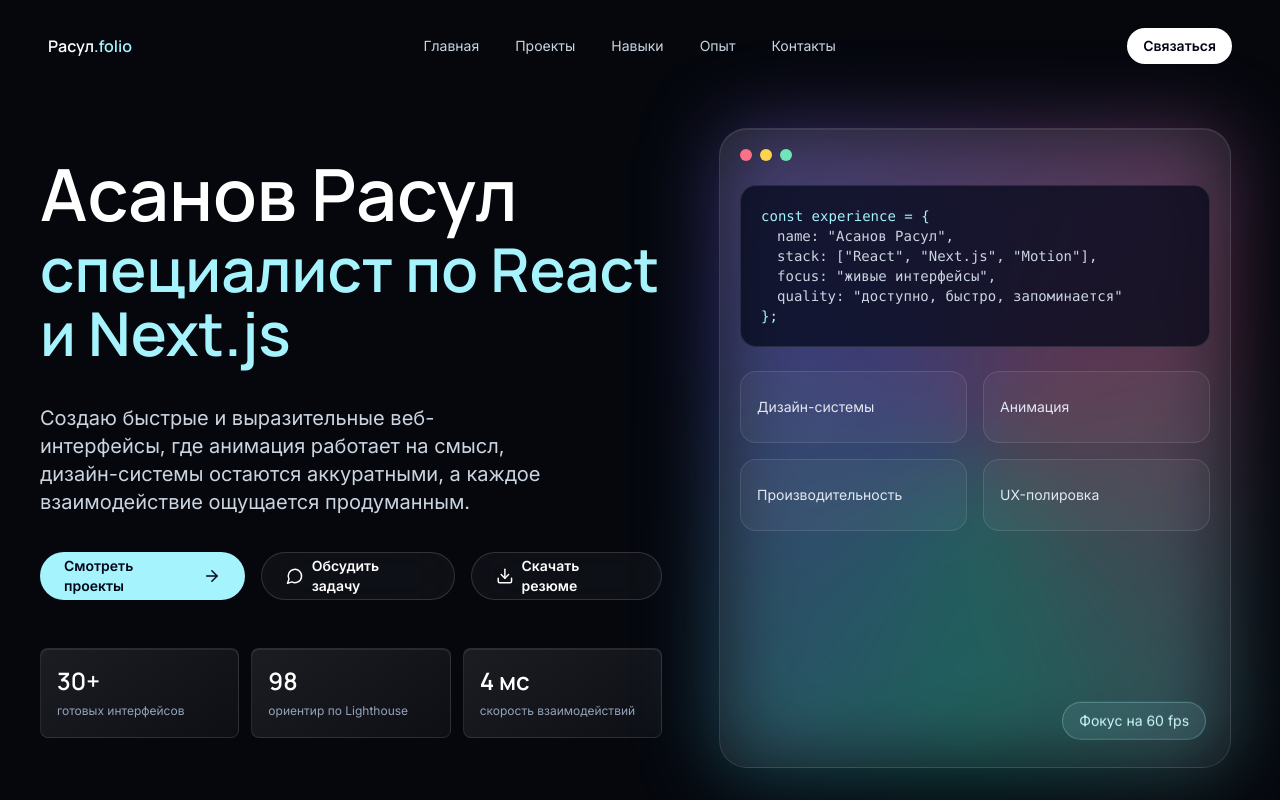
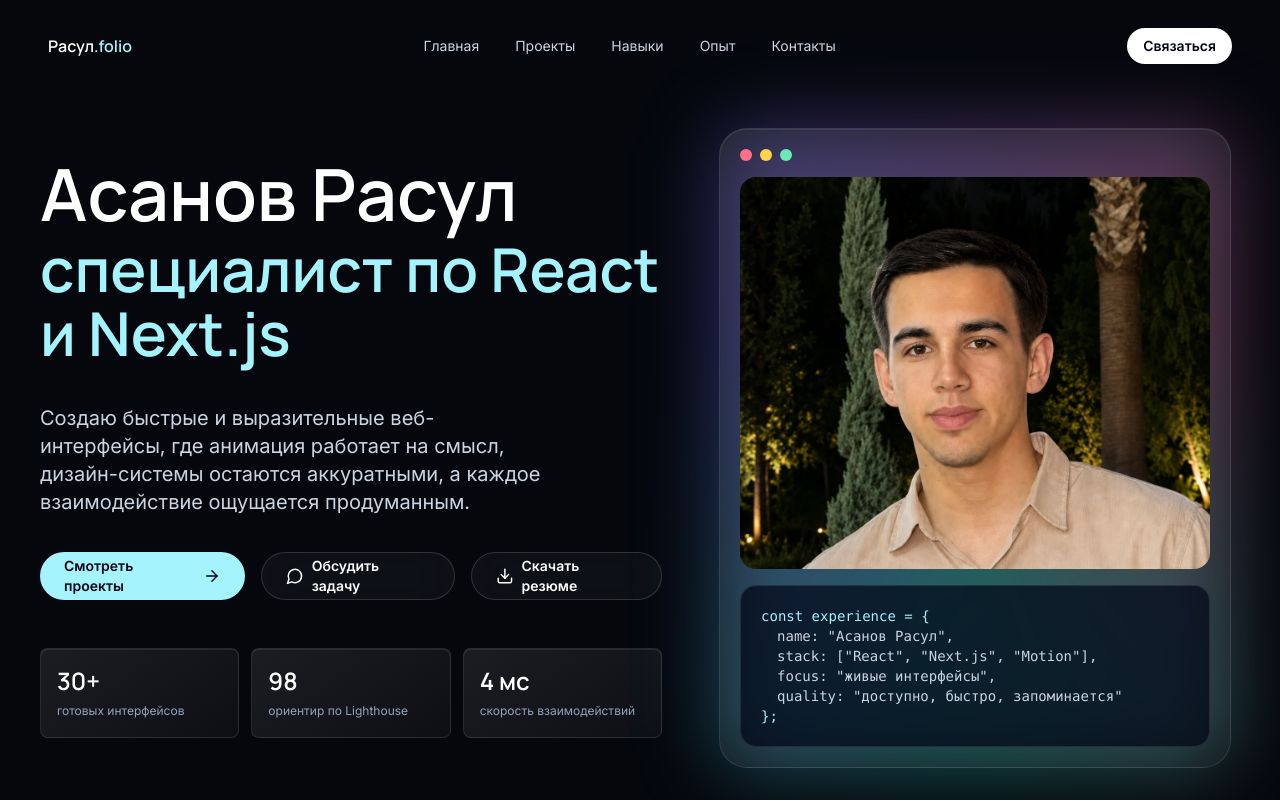
Before and after one commit to asanov-rasul/rasul.folio, a Next.js app: page / in a window 1280 px wide. Shown: the top 800 px of the page. Built offline with nearby package versions, Linux system fonts and the light colour scheme.

Commit message:
Add files via upload

```diff
--- a/components/Hero.jsx
+++ b/components/Hero.jsx
@@ -78,14 +78,23 @@
           className="relative mx-auto w-full max-w-md sm:aspect-[4/5] lg:max-w-lg"
         >
           <div className="absolute inset-0 rounded-[2rem] bg-[conic-gradient(from_180deg_at_50%_50%,rgba(45,212,191,0.4),rgba(99,102,241,0.42),rgba(244,114,182,0.32),rgba(45,212,191,0.4))] blur-2xl" />
-          <div className="glass-border relative overflow-hidden rounded-[1.75rem] p-5 shadow-card sm:h-full">
+          <div className="glass-border relative flex flex-col overflow-hidden rounded-[1.75rem] p-5 shadow-card sm:h-full">
             <div className="flex items-center gap-2">
               <span className="h-3 w-3 rounded-full bg-rose-400" />
               <span className="h-3 w-3 rounded-full bg-amber-300" />
               <span className="h-3 w-3 rounded-full bg-emerald-300" />
             </div>
 
-            <div className="mt-6 rounded-2xl border border-white/10 bg-slate-950/70 p-5 font-mono text-sm text-slate-300">
+            {/* Photo placeholder */}
+            <div className="mt-4 flex-1 overflow-hidden rounded-2xl">
+              <img
+                src="/images/myPhoto.webp"
+                alt="Фото профиля"
+                className="w-full h-full object-cover object-center"
+              />
+            </div>
+
+            <div className="mt-4 rounded-2xl border border-white/10 bg-slate-950/70 p-5 font-mono text-sm text-slate-300">
               <p className="text-cyan-200">const experience = &#123;</p>
               <p className="pl-4">name: &quot;Асанов Расул&quot;,</p>
               <p className="pl-4">stack: [&quot;React&quot;, &quot;Next.js&quot;, &quot;Motion&quot;],</p>
@@ -93,22 +102,6 @@
               <p className="pl-4">quality: &quot;доступно, быстро, запоминается&quot;</p>
               <p className="text-cyan-200">&#125;;</p>
             </div>
-
-            <div className="mt-6 grid grid-cols-2 gap-3 sm:gap-4">
-              {["Дизайн-системы", "Анимация", "Производительность", "UX-полировка"].map((item) => (
-                <div key={item} className="flex min-h-[72px] min-w-0 items-center rounded-2xl border border-white/10 bg-white/[0.045] p-4 text-[13px] leading-5 text-slate-200 [overflow-wrap:anywhere] sm:text-sm">
-                  {item}
-                </div>
-              ))}
-            </div>
-
-            <motion.div
-              className="static mt-4 inline-flex rounded-full border border-cyan-200/30 bg-cyan-200/10 px-4 py-2 text-sm text-cyan-100 backdrop-blur-xl sm:absolute sm:bottom-6 sm:right-6 sm:mt-0"
-              animate={{ y: [0, -8, 0] }}
-              transition={{ duration: 3, repeat: Infinity, ease: "easeInOut" }}
-            >
-              Фокус на 60 fps
-            </motion.div>
           </div>
         </motion.div>
       </div>
--- a/data/projectsData.js
+++ b/data/projectsData.js
@@ -3,7 +3,7 @@
     id: "longflow-studio",
     title: "Long Flow",
     description:
-      "Сайт для рекламного агенства. Был написан сначало на нативном Js, после чего переписан на React. (Заказчик сам вносил изменения на сайт)",
+      "Сайт для рекламного агентства. Написан на нативном JavaScript, затем переработан на React с улучшенной архитектурой.",
     tags: ["React", "JavaScript", "Лендинг"],
     liveLink: "http://longflowstudio.ru/",
     githubLink: "https://github.com/asanov-rasul/longflow_react",
```
Also changed, not shown: public/images/myPhoto.webp (added).
